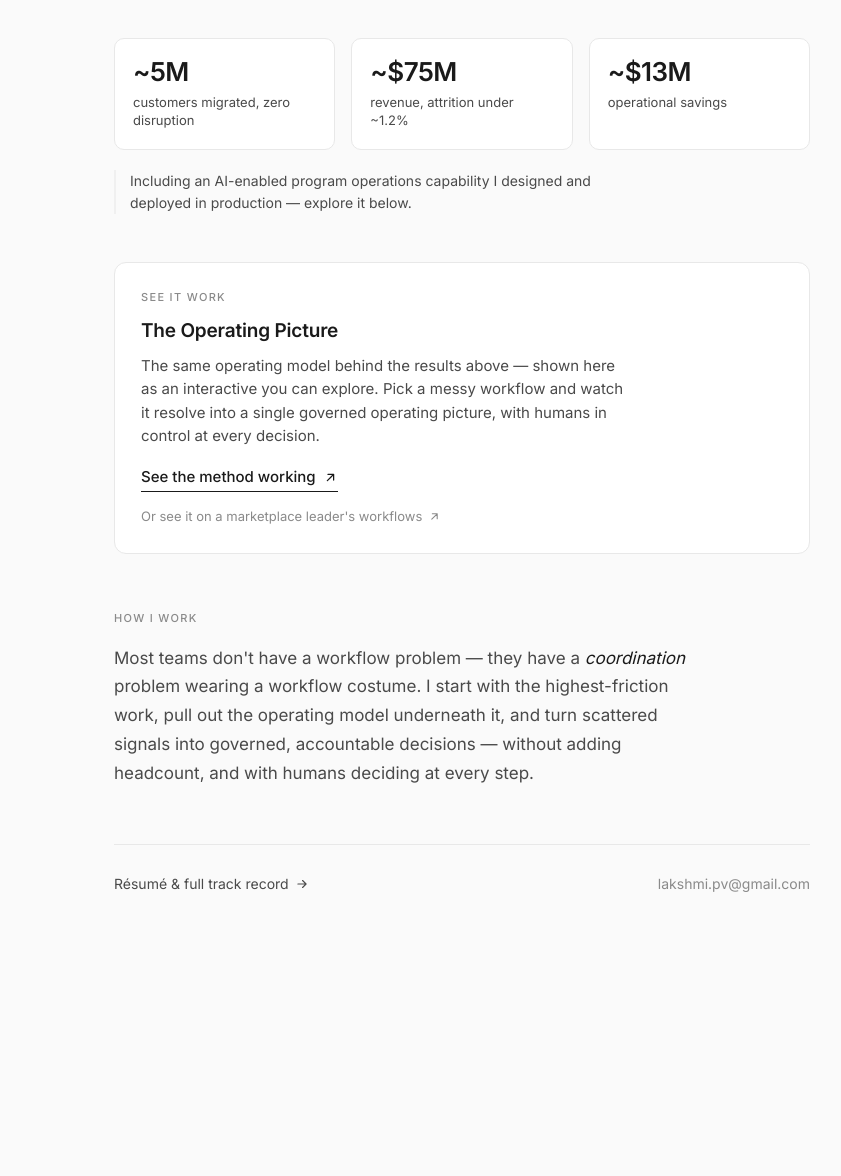
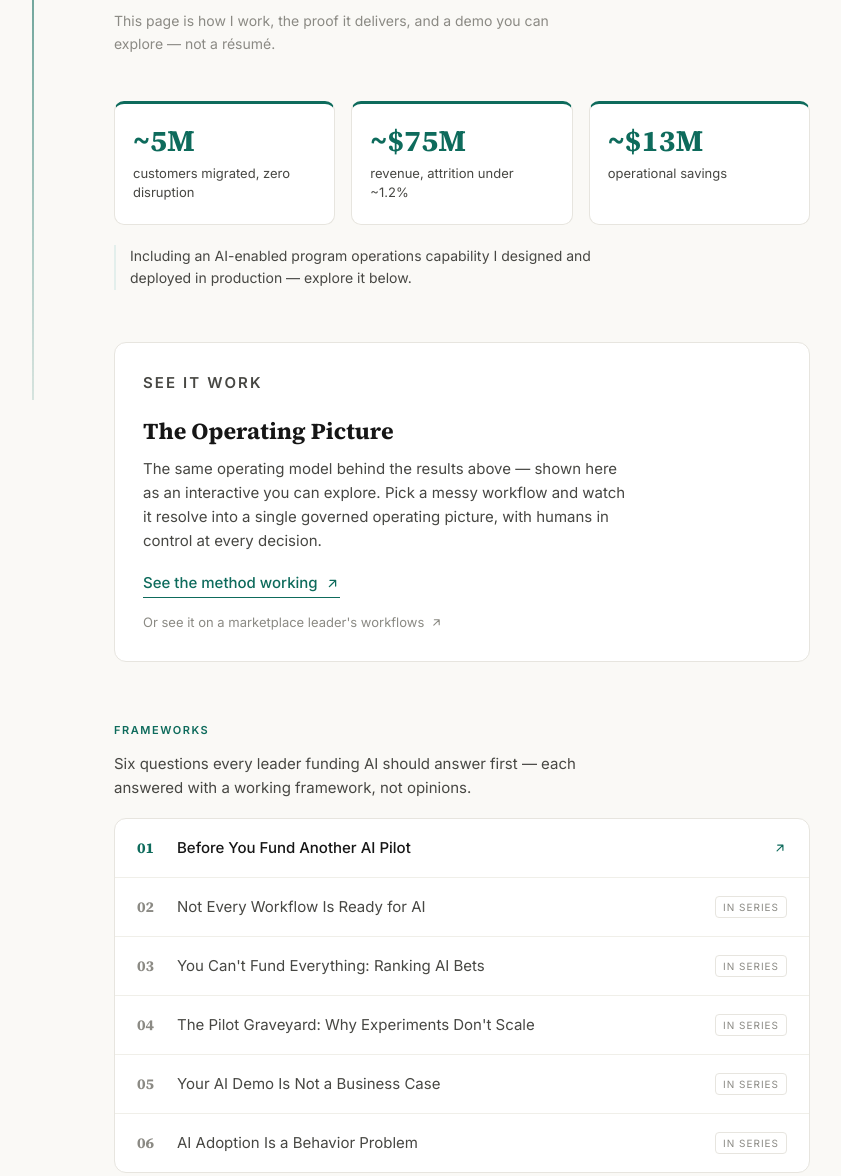
Before and after one commit to lakshmi-peri-v/operating-picture, a plain HTML site: page index.html in a window 1280 px wide. Shown: the part 400-1576 px from the top of the page, without its empty margins (178-1019 px from the left). Before the commit the page ends 1367 px from the top, so only its background shows below. Drawn offline with Linux system fonts and the light colour scheme.

Commit message:
Add files via upload

```diff
--- a/index.html
+++ b/index.html
@@ -6,264 +6,105 @@
 <title>Lakshmi Peri · Enterprise Transformation</title>
 <link rel="preconnect" href="https://fonts.googleapis.com">
 <link rel="preconnect" href="https://fonts.gstatic.com" crossorigin>
-<link href="https://fonts.googleapis.com/css2?family=Inter:wght@400;500;600&display=swap" rel="stylesheet">
+<link href="https://fonts.googleapis.com/css2?family=Source+Serif+4:opsz,wght@8..60,600;8..60,700&family=Inter:wght@400;500;600&display=swap" rel="stylesheet">
 <style>
   :root {
-    --bg: #fafafa;
+    --bg: #faf9f6;
     --surface: #ffffff;
-    --ink: #1a1a1a;
-    --ink-soft: #4a4a4a;
-    --ink-mute: #8a8a8a;
-    --line: #e8e8e8;
-    --line-soft: #f0f0f0;
-    --accent: #1a1a1a;
+    --ink: #161616;
+    --ink-soft: #474743;
+    --ink-mute: #8b8a84;
+    --line: #e7e5df;
+    --line-soft: #f0efe9;
+    --accent: #0e6b5c;
+    --accent-soft: #e3efec;
   }
   * { box-sizing: border-box; margin: 0; padding: 0; }
-  html { -webkit-font-smoothing: antialiased; text-rendering: optimizeLegibility; }
-  body {
-    font-family: 'Inter', -apple-system, BlinkMacSystemFont, sans-serif;
-    background: var(--bg);
-    color: var(--ink);
-    line-height: 1.6;
-    font-size: 16px;
-  }
-  .wrap {
-    max-width: 760px;
-    margin: 0 auto;
-    padding: 88px 32px 72px;
-  }
-  .eyebrow {
-    font-size: 12px;
-    letter-spacing: 0.12em;
-    text-transform: uppercase;
-    color: var(--ink-mute);
-    font-weight: 500;
-    margin-bottom: 20px;
-  }
-  h1 {
-    font-size: 34px;
-    line-height: 1.22;
-    font-weight: 600;
-    letter-spacing: -0.02em;
-    margin-bottom: 18px;
-    max-width: 18ch;
-  }
-  .lede {
-    font-size: 18px;
-    line-height: 1.6;
-    color: var(--ink-soft);
-    max-width: 54ch;
-    margin-bottom: 22px;
-  }
-  .frame {
-    font-size: 14px;
-    line-height: 1.6;
-    color: var(--ink-mute);
-    max-width: 54ch;
-    margin-bottom: 44px;
-  }
-  .stats {
-    display: grid;
-    grid-template-columns: repeat(3, 1fr);
-    gap: 16px;
-    margin-bottom: 20px;
-  }
-  .ai-line {
-    font-size: 14px;
-    line-height: 1.55;
-    color: var(--ink-soft);
-    max-width: 56ch;
-    margin-bottom: 48px;
-    padding-left: 14px;
-    border-left: 2px solid var(--line-soft);
-  }
-  .stat {
-    background: var(--surface);
-    border: 1px solid var(--line);
-    border-radius: 10px;
-    padding: 20px 18px;
-  }
-  .stat .num {
-    font-size: 26px;
-    font-weight: 600;
-    letter-spacing: -0.02em;
-    line-height: 1;
-    margin-bottom: 8px;
-  }
-  .stat .desc {
-    font-size: 13px;
-    line-height: 1.4;
-    color: var(--ink-soft);
-  }
-  .demo-card {
-    background: var(--surface);
-    border: 1px solid var(--line);
-    border-radius: 12px;
-    padding: 26px 26px;
-    margin-bottom: 56px;
-    transition: border-color 0.15s ease;
-  }
-  .demo-card:hover { border-color: #d0d0d0; }
-  .demo-card .label {
-    font-size: 11px;
-    letter-spacing: 0.12em;
-    text-transform: uppercase;
-    color: var(--ink-mute);
-    font-weight: 500;
-    margin-bottom: 10px;
-  }
-  .demo-card h2 {
-    font-size: 19px;
-    font-weight: 600;
-    letter-spacing: -0.01em;
-    margin-bottom: 8px;
-  }
-  .demo-card p {
-    font-size: 15px;
-    color: var(--ink-soft);
-    line-height: 1.55;
-    margin-bottom: 18px;
-    max-width: 52ch;
-  }
-  .demo-link {
-    display: inline-flex;
-    align-items: center;
-    gap: 7px;
-    font-size: 15px;
-    font-weight: 500;
-    color: var(--ink);
-    text-decoration: none;
-    border-bottom: 1px solid var(--ink);
-    padding-bottom: 2px;
-    transition: opacity 0.15s ease;
-  }
-  .demo-link:hover { opacity: 0.6; }
-  .demo-link svg { width: 15px; height: 15px; }
-  .demo-links { display: flex; flex-direction: column; align-items: flex-start; }
-  .demo-link-2 {
-    display: inline-flex;
-    align-items: center;
-    gap: 6px;
-    font-size: 13px;
-    color: var(--ink-mute);
-    text-decoration: none;
-    margin-top: 14px;
-    transition: color 0.15s ease;
-  }
-  .demo-link-2:hover { color: var(--ink-soft); }
-  .demo-link-2 svg { width: 13px; height: 13px; }
-  .section-label {
-    font-size: 11px;
-    letter-spacing: 0.12em;
-    text-transform: uppercase;
-    color: var(--ink-mute);
-    font-weight: 500;
-    margin-bottom: 16px;
-  }
-  .how {
-    font-size: 17px;
-    line-height: 1.7;
-    color: var(--ink-soft);
-    max-width: 56ch;
-    margin-bottom: 56px;
-  }
-  .how em {
-    font-style: italic;
-    color: var(--ink);
-  }
-  .foot {
-    border-top: 1px solid var(--line);
-    padding-top: 28px;
-    display: flex;
-    flex-wrap: wrap;
-    align-items: center;
-    gap: 24px;
-  }
-  .foot a {
-    display: inline-flex;
-    align-items: center;
-    gap: 6px;
-    font-size: 14px;
-    color: var(--ink-soft);
-    text-decoration: none;
-    transition: color 0.15s ease;
-  }
-  .foot a:hover { color: var(--ink); }
-  .foot a svg { width: 14px; height: 14px; }
-  .foot .contact {
-    font-size: 13px;
-    color: var(--ink-mute);
-    margin-left: auto;
-  }
-  .foot .contact a {
-    display: inline;
-    color: var(--ink-mute);
-  }
-  .foot .contact a:hover { color: var(--ink-soft); }
-  @media (max-width: 600px) {
-    .wrap { padding: 56px 22px 56px; }
-    h1 { font-size: 27px; }
-    .lede { font-size: 16px; }
-    .stats { grid-template-columns: 1fr; gap: 12px; }
-    .foot .contact { margin-left: 0; width: 100%; }
-  }
+  html { -webkit-font-smoothing: antialiased; }
+  body { font-family:'Inter',sans-serif; background:var(--bg); color:var(--ink); line-height:1.6; font-size:16px; }
+  .rule { position:fixed; top:0; bottom:0; left:max(12px, calc(50% - 430px)); width:2px; background:linear-gradient(var(--accent), rgba(14,107,92,.15)); }
+  .wrap { max-width:760px; margin:0 auto; padding:88px 32px 72px; }
+  .eyebrow { font-size:12px; letter-spacing:.14em; text-transform:uppercase; color:var(--accent); font-weight:600; margin-bottom:22px; }
+  h1 { font-family:'Source Serif 4',serif; font-size:40px; line-height:1.16; font-weight:700; letter-spacing:-0.01em; margin-bottom:18px; max-width:20ch; }
+  .lede { font-size:18px; color:var(--ink-soft); max-width:54ch; margin-bottom:20px; }
+  .frame { font-size:14px; color:var(--ink-mute); max-width:54ch; margin-bottom:46px; }
+  .stats { display:grid; grid-template-columns:repeat(3,1fr); gap:16px; margin-bottom:20px; }
+  .stat { background:var(--surface); border:1px solid var(--line); border-radius:10px; padding:22px 18px; border-top:3px solid var(--accent); }
+  .stat .num { font-family:'Source Serif 4',serif; font-size:30px; font-weight:700; line-height:1; margin-bottom:8px; color:var(--accent); }
+  .stat .desc { font-size:13px; line-height:1.45; color:var(--ink-soft); }
+  .ai-line { font-size:14px; color:var(--ink-soft); max-width:56ch; margin-bottom:52px; padding-left:14px; border-left:2px solid var(--accent-soft); }
+  .demo-card { background:var(--surface); border:1px solid var(--line); border-radius:12px; padding:28px; margin-bottom:60px; }
+  .label, .section-label { font-size:11px; letter-spacing:.14em; text-transform:uppercase; color:var(--accent); font-weight:600; margin-bottom:12px; }
+  .demo-card h2 { font-family:'Source Serif 4',serif; font-size:23px; font-weight:700; margin-bottom:8px; }
+  .demo-card p { font-size:15px; color:var(--ink-soft); margin-bottom:18px; max-width:52ch; }
+  .demo-link { display:inline-flex; align-items:center; gap:7px; font-size:15px; font-weight:500; color:var(--accent); text-decoration:none; border-bottom:1px solid var(--accent); padding-bottom:2px; }
+  .demo-link:hover { opacity:.65; }
+  .demo-link svg { width:15px; height:15px; }
+  .demo-link-2 { display:inline-flex; align-items:center; gap:6px; font-size:13px; color:var(--ink-mute); text-decoration:none; margin-top:14px; }
+  .demo-link-2:hover { color:var(--ink-soft); }
+  .demo-link-2 svg { width:13px; height:13px; }
+  .demo-links { display:flex; flex-direction:column; align-items:flex-start; }
+  .fw-intro { font-size:15px; color:var(--ink-soft); max-width:54ch; margin-bottom:18px; }
+  .fw-list { border:1px solid var(--line); border-radius:12px; background:var(--surface); margin-bottom:60px; overflow:hidden; }
+  .fw-item { display:flex; align-items:center; gap:16px; padding:17px 22px; border-bottom:1px solid var(--line-soft); font-size:15px; text-decoration:none; color:var(--ink); transition:background .15s; }
+  .fw-item:last-child { border-bottom:none; }
+  a.fw-item:hover { background:var(--accent-soft); }
+  .fw-num { font-family:'Source Serif 4',serif; font-size:15px; font-weight:700; color:var(--accent); min-width:24px; }
+  .fw-title { font-weight:500; }
+  .fw-item svg { width:14px; height:14px; flex:none; margin-left:auto; color:var(--accent); }
+  .fw-soon { cursor:default; }
+  .fw-soon .fw-num { color:var(--ink-mute); }
+  .fw-soon .fw-title { font-weight:400; color:var(--ink-soft); }
+  .fw-badge { font-size:10px; letter-spacing:.1em; text-transform:uppercase; color:var(--ink-mute); border:1px solid var(--line); border-radius:4px; padding:2px 7px; margin-left:auto; white-space:nowrap; }
+  .how { font-size:17px; line-height:1.75; color:var(--ink-soft); max-width:56ch; margin-bottom:60px; }
+  .how em { font-style:italic; color:var(--accent); }
+  .foot { border-top:1px solid var(--line); padding-top:28px; display:flex; flex-wrap:wrap; align-items:center; gap:24px; }
+  .foot a { display:inline-flex; align-items:center; gap:6px; font-size:14px; color:var(--ink-soft); text-decoration:none; }
+  .foot a:hover { color:var(--accent); }
+  .foot a svg { width:14px; height:14px; }
+  .foot .contact { font-size:13px; color:var(--ink-mute); margin-left:auto; }
+  .foot .contact a { display:inline; color:var(--ink-mute); }
+  @media (max-width:600px){ .wrap{padding:56px 22px} h1{font-size:30px} .stats{grid-template-columns:1fr} .rule{display:none} .foot .contact{margin-left:0;width:100%} }
 </style>
 </head>
 <body>
+<div class="rule"></div>
 <div class="wrap">
-
   <p class="eyebrow">Lakshmi Peri · SF Bay Area</p>
-
   <h1>I lead enterprise transformation programs that deliver at scale.</h1>
-
   <p class="lede">18+ years turning ambiguous, cross-functional initiatives into governed operating models &mdash; in fintech, SaaS, and data platforms.</p>
-
   <p class="frame">This page is how I work, the proof it delivers, and a demo you can explore &mdash; not a résumé.</p>
-
   <div class="stats">
-    <div class="stat">
-      <div class="num">~5M</div>
-      <div class="desc">customers migrated, zero disruption</div>
-    </div>
-    <div class="stat">
-      <div class="num">~$75M</div>
-      <div class="desc">revenue, attrition under ~1.2%</div>
-    </div>
-    <div class="stat">
-      <div class="num">~$13M</div>
-      <div class="desc">operational savings</div>
-    </div>
+    <div class="stat"><div class="num">~5M</div><div class="desc">customers migrated, zero disruption</div></div>
+    <div class="stat"><div class="num">~$75M</div><div class="desc">revenue, attrition under ~1.2%</div></div>
+    <div class="stat"><div class="num">~$13M</div><div class="desc">operational savings</div></div>
   </div>
-
   <p class="ai-line">Including an AI-enabled program operations capability I designed and deployed in production &mdash; explore it below.</p>
-
   <div class="demo-card">
     <p class="label">See it work</p>
     <h2>The Operating Picture</h2>
     <p>The same operating model behind the results above &mdash; shown here as an interactive you can explore. Pick a messy workflow and watch it resolve into a single governed operating picture, with humans in control at every decision.</p>
     <div class="demo-links">
-    <a class="demo-link" href="workflowdemo.html">
-      See the method working
-      <svg viewBox="0 0 24 24" fill="none" stroke="currentColor" stroke-width="2" stroke-linecap="round" stroke-linejoin="round"><path d="M7 17L17 7M17 7H8M17 7v9"/></svg>
-    </a>
-    <a class="demo-link-2" href="ebay.html">
-      Or see it on a marketplace leader's workflows
-      <svg viewBox="0 0 24 24" fill="none" stroke="currentColor" stroke-width="2" stroke-linecap="round" stroke-linejoin="round"><path d="M7 17L17 7M17 7H8M17 7v9"/></svg>
-    </a>
+      <a class="demo-link" href="workflowdemo.html">See the method working <svg viewBox="0 0 24 24" fill="none" stroke="currentColor" stroke-width="2" stroke-linecap="round" stroke-linejoin="round"><path d="M7 17L17 7M17 7H8M17 7v9"/></svg></a>
+      <a class="demo-link-2" href="ebay.html">Or see it on a marketplace leader's workflows <svg viewBox="0 0 24 24" fill="none" stroke="currentColor" stroke-width="2" stroke-linecap="round" stroke-linejoin="round"><path d="M7 17L17 7M17 7H8M17 7v9"/></svg></a>
     </div>
   </div>
-
+  <p class="section-label">Frameworks</p>
+  <p class="fw-intro">Six questions every leader funding AI should answer first &mdash; each answered with a working framework, not opinions.</p>
+  <div class="fw-list">
+    <a class="fw-item" href="frameworks/ai-value-funnel.html"><span class="fw-num">01</span><span class="fw-title">Before You Fund Another AI Pilot</span><svg viewBox="0 0 24 24" fill="none" stroke="currentColor" stroke-width="2" stroke-linecap="round" stroke-linejoin="round"><path d="M7 17L17 7M17 7H8M17 7v9"/></svg></a>
+    <div class="fw-item fw-soon"><span class="fw-num">02</span><span class="fw-title">Not Every Workflow Is Ready for AI</span><span class="fw-badge">In series</span></div>
+    <div class="fw-item fw-soon"><span class="fw-num">03</span><span class="fw-title">You Can't Fund Everything: Ranking AI Bets</span><span class="fw-badge">In series</span></div>
+    <div class="fw-item fw-soon"><span class="fw-num">04</span><span class="fw-title">The Pilot Graveyard: Why Experiments Don't Scale</span><span class="fw-badge">In series</span></div>
+    <div class="fw-item fw-soon"><span class="fw-num">05</span><span class="fw-title">Your AI Demo Is Not a Business Case</span><span class="fw-badge">In series</span></div>
+    <div class="fw-item fw-soon"><span class="fw-num">06</span><span class="fw-title">AI Adoption Is a Behavior Problem</span><span class="fw-badge">In series</span></div>
+  </div>
   <p class="section-label">How I work</p>
   <p class="how">Most teams don't have a workflow problem &mdash; they have a <em>coordination</em> problem wearing a workflow costume. I start with the highest-friction work, pull out the operating model underneath it, and turn scattered signals into governed, accountable decisions &mdash; without adding headcount, and with humans deciding at every step.</p>
-
   <div class="foot">
-    <a href="https://www.linkedin.com/in/lakshmiperi/">
-      Résumé &amp; full track record
-      <svg viewBox="0 0 24 24" fill="none" stroke="currentColor" stroke-width="2" stroke-linecap="round" stroke-linejoin="round"><path d="M5 12h14M13 6l6 6-6 6"/></svg>
-    </a>
+    <a href="https://www.linkedin.com/in/lakshmiperi/">Résumé &amp; full track record <svg viewBox="0 0 24 24" fill="none" stroke="currentColor" stroke-width="2" stroke-linecap="round" stroke-linejoin="round"><path d="M5 12h14M13 6l6 6-6 6"/></svg></a>
     <span class="contact"><a href="mailto:lakshmi.pv@gmail.com">lakshmi.pv@gmail.com</a></span>
   </div>
-
 </div>
 </body>
 </html>
```
